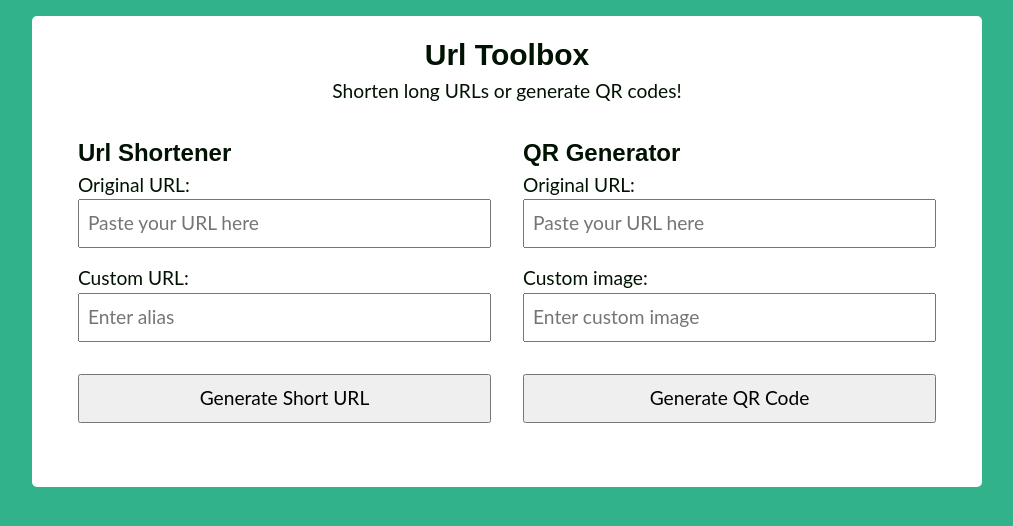
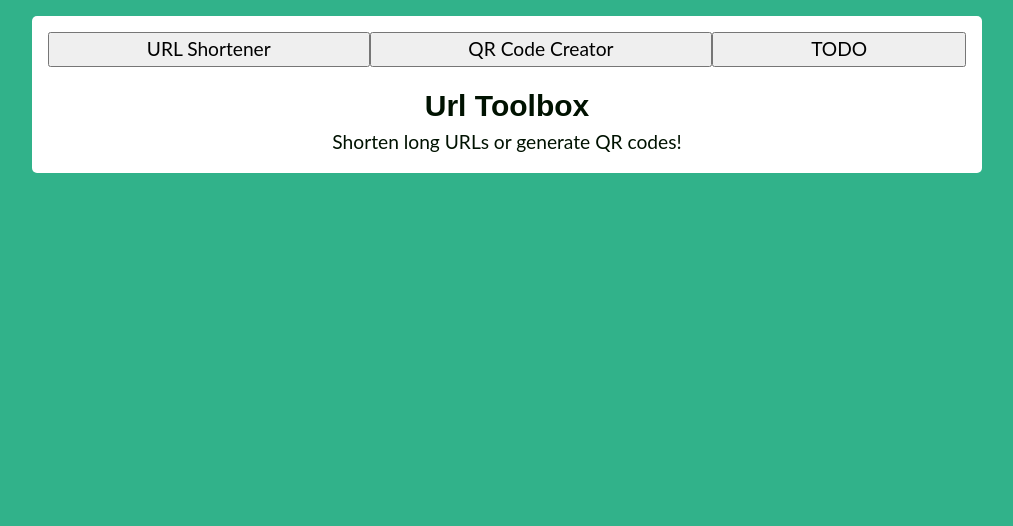
Before and after one commit to Insanityandme/flerplattformstekniker-projekt, a Vue app: page / in a window 1280 px wide. Shown: the top 526 px of the page, without its empty margins (133-1146 px from the left). Built offline with nearby package versions, Linux system fonts and the light colour scheme.

Commit message:
feat: add view switcher

```diff
--- a/src/components/LinkApp.vue
+++ b/src/components/LinkApp.vue
@@ -8,6 +8,18 @@ import type { urlData } from '@/types/UrlTypes.ts'
 
 const savedLinks = ref<urlData[]>([])
 const savedQRCodes = ref<string[]>([])
+
+enum AppView {
+  None,
+  URLShortener,
+  QRGenerator,
+  TODO,
+}
+const selectedView = ref<AppView>(AppView.None)
+
+const handleSetView = (view: AppView) => {
+  selectedView.value = view
+}
 
 const handleCreateLink = (link: urlData) => {
   savedLinks.value.unshift(link)
@@ -36,20 +48,46 @@ onMounted(() => {
 
 <template>
   <div class="container">
+    <div class="view-switch-buttons">
+      <button
+        :disabled="selectedView === AppView.URLShortener"
+        @mousedown="handleSetView(AppView.URLShortener)"
+      >
+        URL Shortener
+      </button>
+      <button
+        :disabled="selectedView === AppView.QRGenerator"
+        @mousedown="handleSetView(AppView.QRGenerator)"
+      >
+        QR Code Creator
+      </button>
+      <button :disabled="selectedView === AppView.TODO" @mousedown="handleSetView(AppView.TODO)">
+        TODO
+      </button>
+    </div>
+
+    <!-- Welcome menu -->
+    <div v-if="selectedView === AppView.None">
       <h4>Url Toolbox</h4>
       <p>Shorten long URLs or generate QR codes!</p>
+    </div>
 
-    <div class="section-top-row">
-      <section class="section-url-shortener">
+    <!-- URL Shortener -->
+    <section v-else-if="selectedView === AppView.URLShortener" class="section-url-shortener">
       <UrlShortener @handleCreateLink="handleCreateLink" />
       <SavedLinks :links="savedLinks" />
     </section>
 
-      <section class="section-qr-generator">
+    <!-- QR Creator -->
+    <section v-else-if="selectedView === AppView.QRGenerator" class="section-qr-generator">
       <QRCreator @handleCreateQR="handleCreateQR" />
       <SavedQRCodes :qrCodes="savedQRCodes" />
     </section>
-    </div>
+
+    <!-- TODO -->
+    <section v-else-if="selectedView === AppView.TODO">
+      <h5>TODO</h5>
+    </section>
   </div>
 </template>
 
@@ -57,6 +95,16 @@ onMounted(() => {
 h4,
 p {
   text-align: center;
+}
+
+.view-switch-buttons {
+  display: flex;
+  justify-content: center;
+  flex-wrap: wrap;
+  margin-bottom: 1rem;
+}
+.view-switch-buttons > button {
+  flex-grow: 1;
 }
 
 .section-url-shortener {
```
Lines whose indentation alone changed are shown as unchanged.
